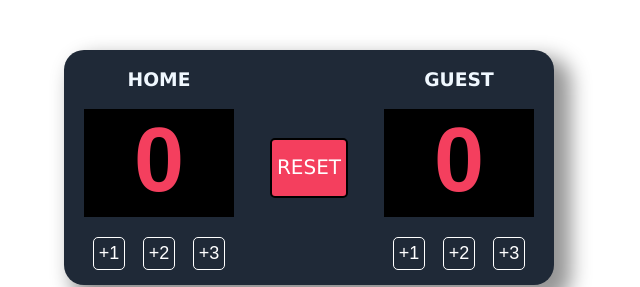
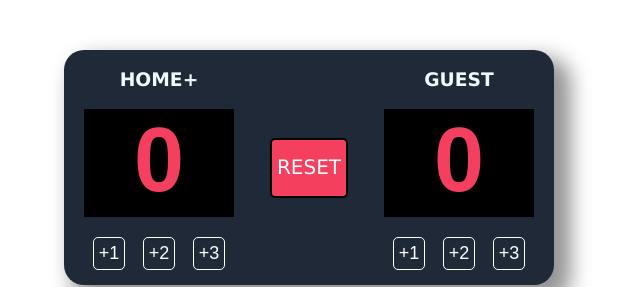
Before and after one commit to Tomas1564230/Scrimba, a plain HTML site: page JS fist project/index.html in a window 1280 px wide. Shown: the top 287 px of the page, 331-971 px from the left. Drawn offline with nearby package versions, Linux system fonts and the light colour scheme.

Commit message:
Update index.html

```diff
--- a/JS fist project/index.html
+++ b/JS fist project/index.html
@@ -5,7 +5,7 @@
     <body>
         <div class="container">
             <div>
-                <h3>HOME</h3>
+                <h3>HOME+</h3>
               <div class="homeNumb"><label id="homeNumber">0</label></div>
               <div class="addNumbers">
                     <button class="addNumb" onclick="addHomeOne()">+1</button>
```
